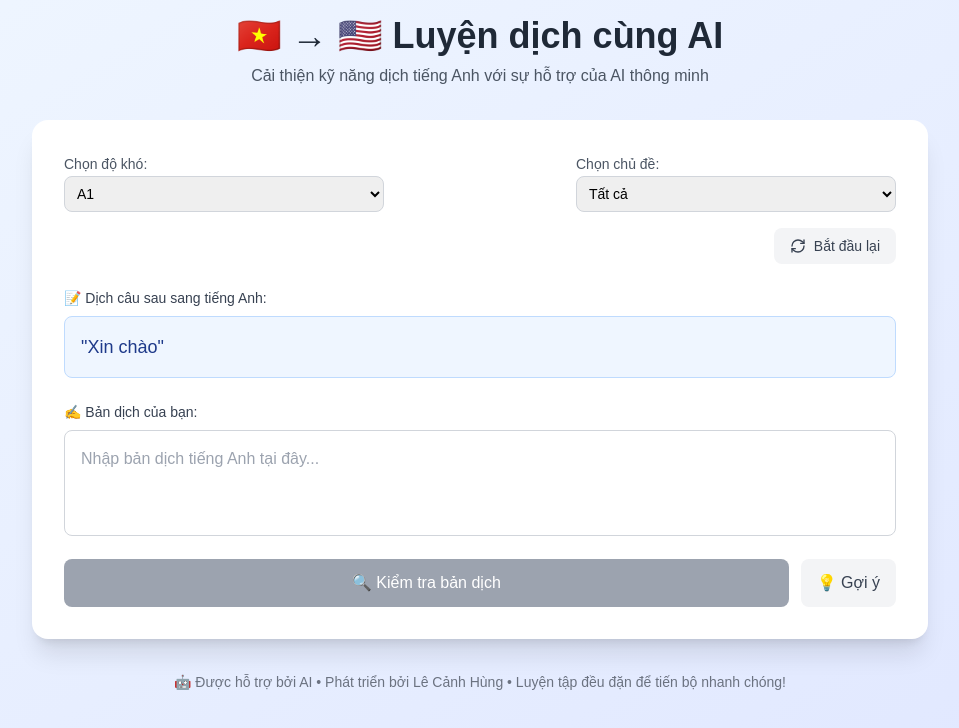
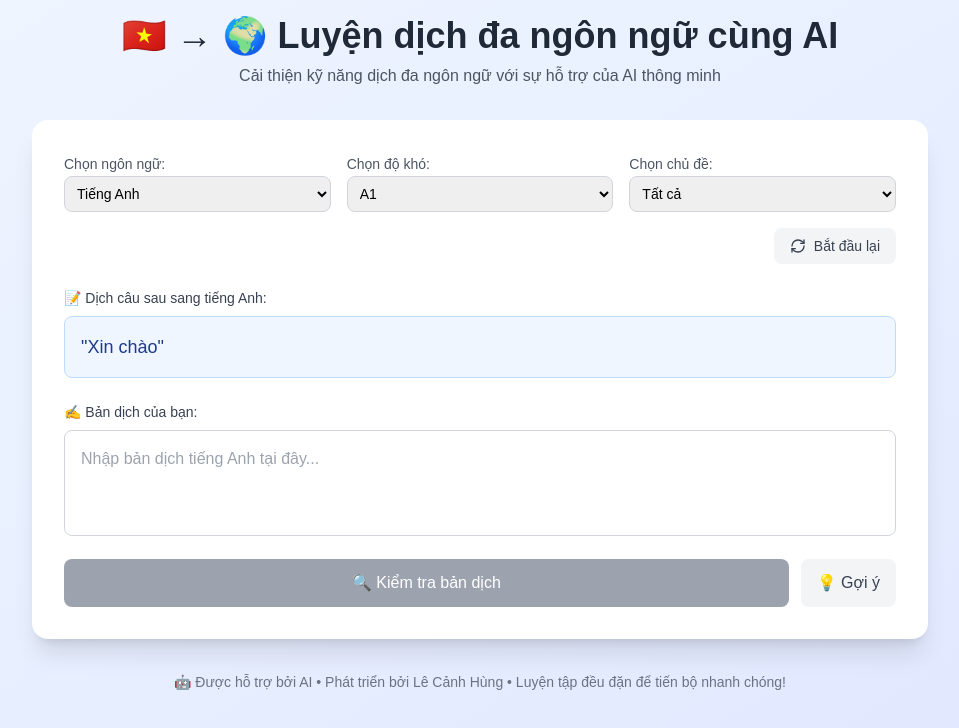
Before and after one commit to HungLeCanh/english-translation-practice-app, a Next.js app: page / in a window 1280 px wide. Shown: the top 728 px of the page, without its empty margins (160-1119 px from the left). Built offline with nearby package versions, Linux system fonts and the light colour scheme.

Commit message:
more languages, prompt for more languages

```diff
--- a/app/page.tsx
+++ b/app/page.tsx
@@ -2,14 +2,41 @@
 import React, { useState } from 'react';
 import { CheckCircle, XCircle, BookOpen, Award, RefreshCw } from 'lucide-react';
 
+const languages = ["Tiếng Anh", "Tiếng Trung", "Tiếng Nhật", "Tiếng Hàn"];
+
 const levels = [
-  { level: 'A1', text: 'Xin chào' },
-  { level: 'A2', text: 'Tôi thích học tiếng Anh' },
-  { level: 'B1', text: 'Hôm nay trời đẹp, chúng ta nên đi dạo' },
-  { level: 'B2', text: 'Tôi nghĩ rằng việc học ngoại ngữ rất quan trọng trong thời đại toàn cầu hóa' },
-  { level: 'C1', text: 'Trong thế giới hiện đại, việc giao tiếp hiệu quả bằng nhiều ngôn ngữ là một kỹ năng quý giá' },
-  { level: 'C2', text: 'Sự hiểu biết sâu sắc về văn hóa và ngôn ngữ khác nhau giúp chúng ta trở thành công dân toàn cầu tốt hơn' }
+  // Tiếng Anh (CEFR)
+  { language: "Tiếng Anh", level: 'A1', text: 'Xin chào' },
+  { language: "Tiếng Anh", level: 'A2', text: 'Tôi thích học tiếng Anh' },
+  { language: "Tiếng Anh", level: 'B1', text: 'Hôm nay trời đẹp, chúng ta nên đi dạo' },
+  { language: "Tiếng Anh", level: 'B2', text: 'Tôi nghĩ rằng việc học ngoại ngữ rất quan trọng trong thời đại toàn cầu hóa' },
+  { language: "Tiếng Anh", level: 'C1', text: 'Trong thế giới hiện đại, việc giao tiếp hiệu quả bằng nhiều ngôn ngữ là một kỹ năng quý giá' },
+  { language: "Tiếng Anh", level: 'C2', text: 'Sự hiểu biết sâu sắc về văn hóa và ngôn ngữ khác nhau giúp chúng ta trở thành công dân toàn cầu tốt hơn' },
+
+  // Tiếng Trung (HSK)
+  { language: "Tiếng Trung", level: 'HSK1', text: 'Xin chào' },
+  { language: "Tiếng Trung", level: 'HSK2', text: 'Tôi có một anh trai và một em gái.' },
+  { language: "Tiếng Trung", level: 'HSK3', text: 'Thời tiết hôm nay rất đẹp, chúng ta cùng đi công viên nhé.' },
+  { language: "Tiếng Trung", level: 'HSK4', text: 'Học ngoại ngữ rất có ích cho công việc tương lai.' },
+  { language: "Tiếng Trung", level: 'HSK5', text: 'Trong xã hội hiện đại, hiểu biết các nền văn hóa khác nhau rất quan trọng.' },
+  { language: "Tiếng Trung", level: 'HSK6', text: 'Thông qua việc học ngôn ngữ, chúng ta có thể trở thành công dân toàn cầu tốt hơn.' },
+
+  // Tiếng Nhật (JLPT)
+  { language: "Tiếng Nhật", level: 'N5', text: 'Xin chào' },
+  { language: "Tiếng Nhật", level: 'N4', text: 'Tôi học tiếng Nhật mỗi ngày.' },
+  { language: "Tiếng Nhật", level: 'N3', text: 'Hôm nay trời đẹp, hãy đi dạo nhé.' },
+  { language: "Tiếng Nhật", level: 'N2', text: 'Việc học ngoại ngữ rất quan trọng cho tương lai.' },
+  { language: "Tiếng Nhật", level: 'N1', text: 'Hiểu biết về các nền văn hóa và ngôn ngữ khác giúp chúng ta trở thành công dân toàn cầu tốt hơn.' },
+
+  // Tiếng Hàn (TOPIK)
+  { language: "Tiếng Hàn", level: 'TOPIK 1', text: 'Xin chào' },
+  { language: "Tiếng Hàn", level: 'TOPIK 2', text: 'Tôi học tiếng Hàn mỗi ngày.' },
+  { language: "Tiếng Hàn", level: 'TOPIK 3', text: 'Hôm nay trời đẹp, đi dạo thôi.' },
+  { language: "Tiếng Hàn", level: 'TOPIK 4', text: 'Việc học ngoại ngữ rất quan trọng cho tương lai.' },
+  { language: "Tiếng Hàn", level: 'TOPIK 5', text: 'Hiểu biết nhiều nền văn hóa rất quan trọng trong xã hội hiện đại.' },
+  { language: "Tiếng Hàn", level: 'TOPIK 6', text: 'Học ngôn ngữ giúp chúng ta trở thành công dân toàn cầu tốt hơp.' },
 ];
+
 
 const  topics = [ "Tất cả", "Gia đình", "Bạn bè", "Công việc", "Học tập", "Sở thích", "Du lịch", "Thể thao", "Văn hóa", "Ẩm thực", "Công nghệ", "Giáo dục", "Sức khỏe", "Môi trường", "Khoa học", "Lịch sử", "Nghệ thuật", "Âm nhạc", "Phim ảnh", "Thời trang", "Xã hội"];
 
@@ -27,6 +54,8 @@ export default function TranslationApp() {
   const [feedback, setFeedback] = useState<Feedback | null>(null);
   const [isLoading, setIsLoading] = useState(false);
   const [showHint, setShowHint] = useState(false);
+  // Thêm state cho ngôn ngữ, độ khó và chủ đề
+  const [currentLanguage, setCurrentLanguage] = useState('Tiếng Anh');
   const [currentLevel, setCurrentLevel] = useState('A1');
   const [currentTopic, setCurrentTopic] = useState('Tất cả');
 
@@ -44,6 +73,7 @@ export default function TranslationApp() {
         body: JSON.stringify({
           vieText: currentVietnamese,
           inputText: userInput.trim(),
+          language: currentLanguage,
           level: currentLevel,
           topic: currentTopic
         })
@@ -76,11 +106,28 @@ export default function TranslationApp() {
     setIsLoading(false);
   };
 
+  // chọn ngôn ngữ
+  const handleLanguageChange = (e: React.ChangeEvent<HTMLSelectElement>) => {
+    const selectedLanguage = e.target.value;
+    setCurrentLanguage(selectedLanguage);
+
+    // Lấy level đầu tiên của ngôn ngữ được chọn
+    const firstLevelOfLanguage = levels.find(level => level.language === selectedLanguage);
+    if (firstLevelOfLanguage) {
+      setCurrentLevel(firstLevelOfLanguage.level);
+      setCurrentVietnamese(firstLevelOfLanguage.text);
+    }
+
+    setUserInput('');
+    setFeedback(null);
+    setShowHint(false);
+  }
+
   // chọn độ khó
   const handleLevelChange = (e: React.ChangeEvent<HTMLSelectElement>) => {
     const selectedLevel = e.target.value;
     setCurrentLevel(selectedLevel);
-    const selectedSentence = levels.find(level => level.level === selectedLevel)?.text || 'Xin chào';
+    const selectedSentence = levels.find(level => level.level === selectedLevel && level.language === currentLanguage)?.text || 'Xin chào';
     setCurrentVietnamese(selectedSentence);
     setUserInput('');
     setFeedback(null);
@@ -117,10 +164,10 @@ export default function TranslationApp() {
         {/* Header */}
         <div className="text-center mb-4 sm:mb-8">
           <h1 className="text-2xl sm:text-4xl font-bold text-gray-800 mb-2">
-            🇻🇳 → 🇺🇸 Luyện dịch cùng AI
+            🇻🇳 → 🌍  Luyện dịch đa ngôn ngữ cùng AI
           </h1>
           <p className="text-sm sm:text-base text-gray-600 px-2">
-            Cải thiện kỹ năng dịch tiếng Anh với sự hỗ trợ của AI thông minh
+            Cải thiện kỹ năng dịch đa ngôn ngữ với sự hỗ trợ của AI thông minh
           </p>
         </div>
 
@@ -132,6 +179,23 @@ export default function TranslationApp() {
             <div className="flex flex-col sm:flex-row sm:justify-between gap-3 sm:gap-4 mb-4">
               <div className="flex-1 sm:max-w-xs">
                 <label className="block text-xs sm:text-sm text-gray-600 mb-1 sm:mb-0 sm:mr-2 sm:inline">
+                  Chọn ngôn ngữ:
+                </label>
+                <select
+                  value={currentLanguage}
+                  onChange={handleLanguageChange}
+                  className="w-full text-black border border-gray-300 rounded-lg p-2 text-sm focus:ring-2 focus:ring-blue-500 focus:border-transparent"
+                >
+                  {languages.map((language) => (
+                    <option key={language} value={language}>
+                      {language}
+                    </option>
+                  ))}
+                </select>
+              </div>
+
+                <div className="flex-1 sm:max-w-xs">
+                <label className="block text-xs sm:text-sm text-gray-600 mb-1 sm:mb-0 sm:mr-2 sm:inline">
                   Chọn độ khó:
                 </label>
                 <select
@@ -139,13 +203,15 @@ export default function TranslationApp() {
                   onChange={handleLevelChange}
                   className="w-full text-black border border-gray-300 rounded-lg p-2 text-sm focus:ring-2 focus:ring-blue-500 focus:border-transparent"
                 >
-                  {levels.map((level) => (
+                  {levels
+                  .filter((level) => level.language === currentLanguage)
+                  .map((level) => (
                     <option key={level.level} value={level.level}>
-                      {level.level}
+                    {level.level}
                     </option>
                   ))}
                 </select>
-              </div>
+                </div>
 
               <div className="flex-1 sm:max-w-xs">
                 <label className="block text-xs sm:text-sm text-gray-600 mb-1 sm:mb-0 sm:mr-2 sm:inline">
@@ -163,6 +229,7 @@ export default function TranslationApp() {
                   ))}
                 </select>
               </div>
+
             </div>
 
             {/* Reset button - Full width on mobile, align right on desktop */}
```
Also changed, not shown: app/api/correct/route.ts (+31 -28 lines).
